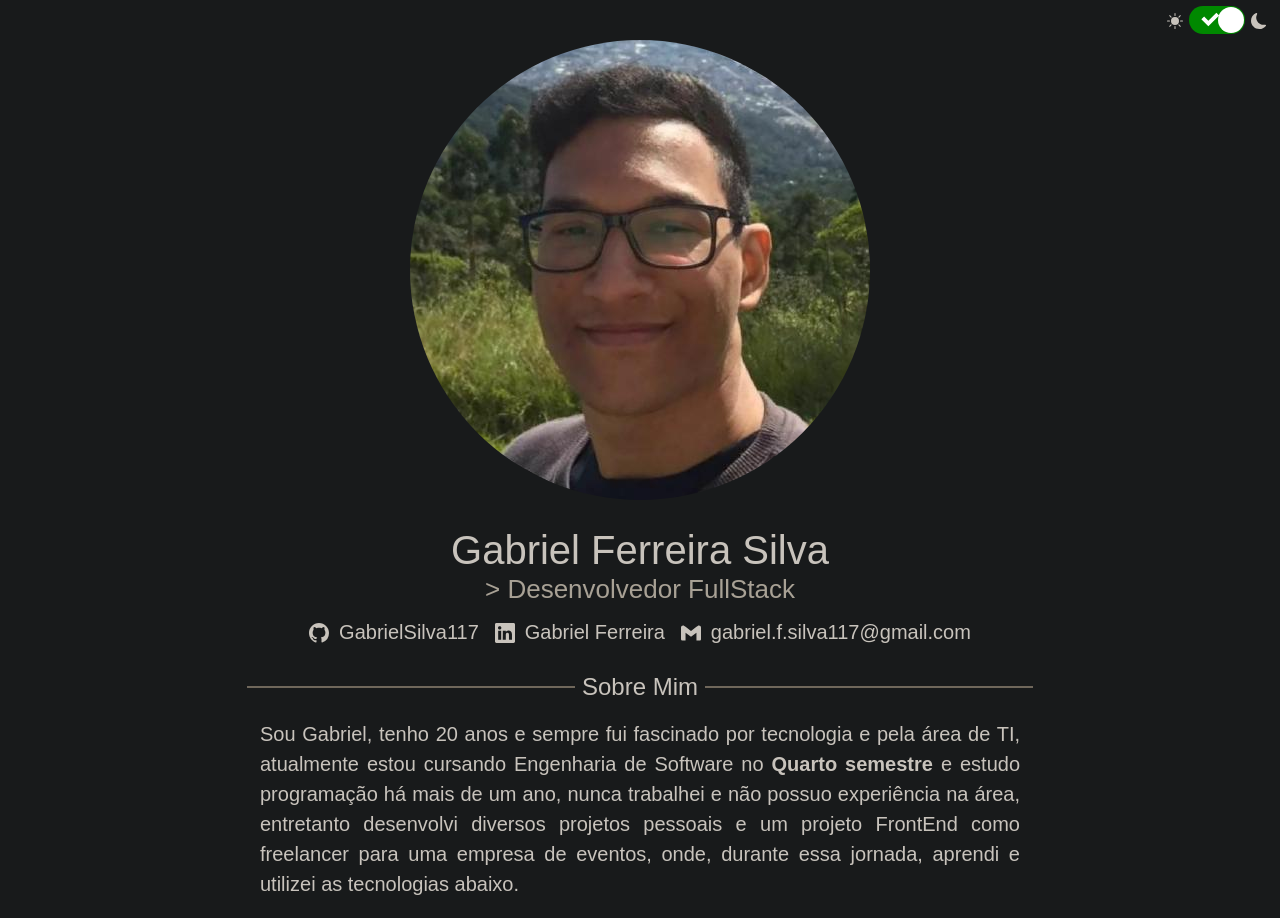
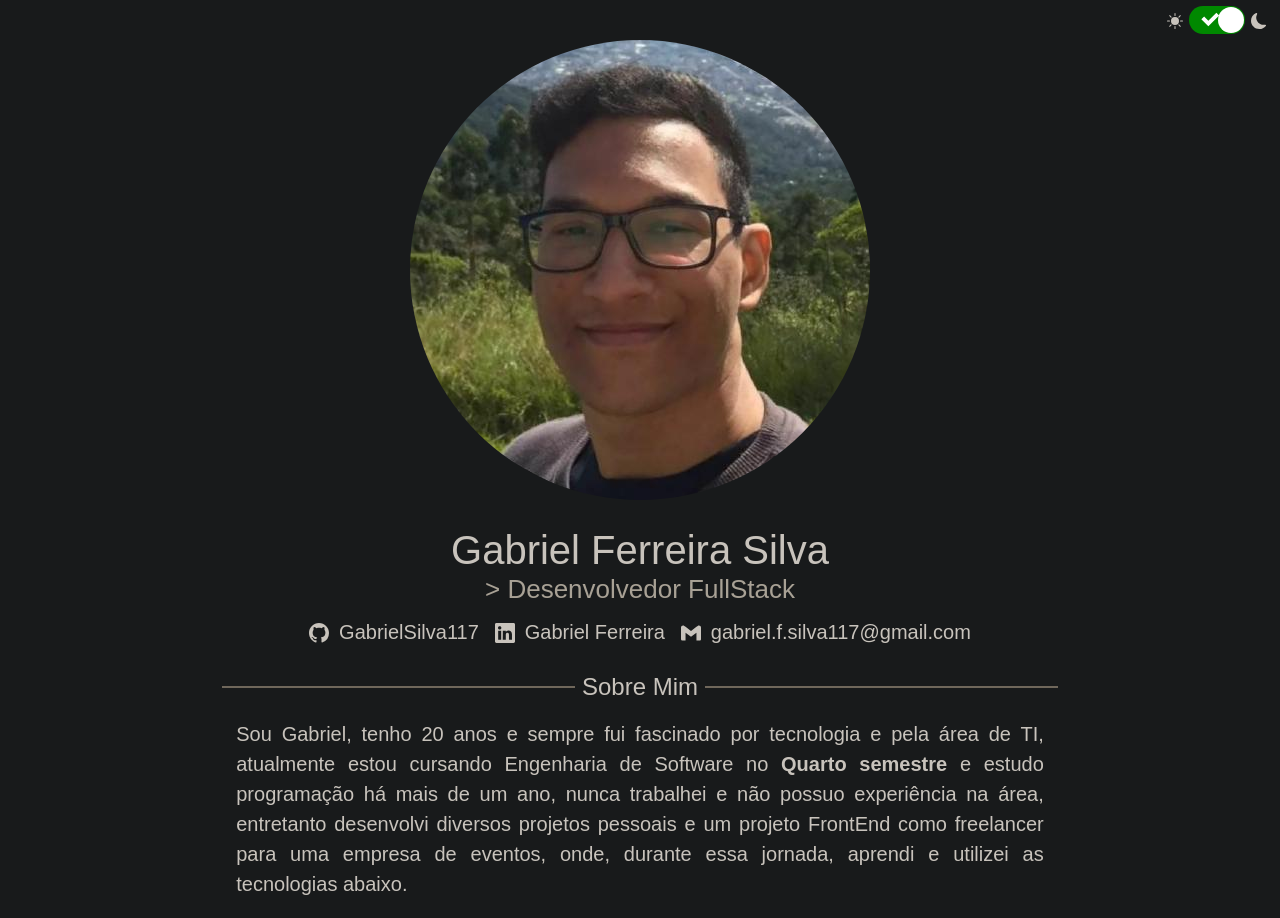
Before and after one commit to GabrielSilva117/personal-portfolio, a React (Create React App) app: page / in a window 1280 px wide. Shown: the top 918 px of the page. Built offline with nearby package versions, Linux system fonts and the light colour scheme.

Commit message:
feat: Changes the aboutMe container size

```diff
--- a/src/home/aboutMe/aboutme.css
+++ b/src/home/aboutMe/aboutme.css
@@ -6,9 +6,9 @@
 .aboutme-container {
   display: grid;
   justify-content: center;
-  width: 800px;
+  width: 850px;
   height: auto;
-  margin: 20px;
+  margin-top: 20px;
 }
 
 .aboutme-text {
```
